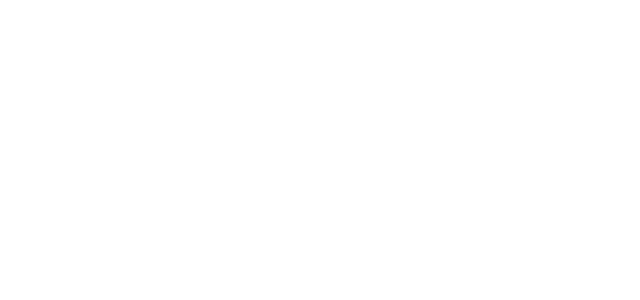
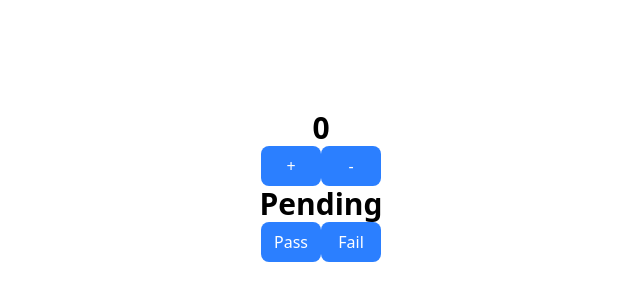
Before and after one commit to Savindi2002/crysta-beauty, a React (Vite) app in the folder crysta-beauty-frontend/: page /testing in a window 1280 px wide. Before the commit this address had no page. Shown: the part 214-514 px from the top of the page, without its empty margins (319-959 px from the left). Built offline with nearby package versions, Linux system fonts and the light colour scheme.

Commit message:
changed app.jsx

```diff
--- a/crysta-beauty-frontend/src/App.jsx
+++ b/crysta-beauty-frontend/src/App.jsx
@@ -2,6 +2,7 @@ import { BrowserRouter,Route,Routes } from 'react-router-dom';
 import './App.css'
 import LoginPage from './pages/loginPage';
 import AdminPage from './pages/AdminPage';
+import Testing from './pages/testing';
 
 
 function App() {
@@ -12,6 +13,7 @@ function App() {
       <Routes path="/">
       <Route path="/admin/*" element={<AdminPage/>}/>
       <Route path="/login" element={<LoginPage/>}/>
+      <Route path="/testing" element={<Testing/>}/>
       <Route path="/" element={<h1>Home</h1>}/>
       <Route path="/" element={<h1>404 Not Found</h1>}/>
 
--- a/crysta-beauty-frontend/src/pages/adminPage.jsx
+++ b/crysta-beauty-frontend/src/pages/adminPage.jsx
@@ -3,6 +3,7 @@ import { FaUsers } from 'react-icons/fa';
 import { FaWarehouse } from 'react-icons/fa';
 import { FaFileInvoiceDollar } from 'react-icons/fa6';
 export default  function AdminPage(){
+
     return(
         <div className="w-full h-screen bg-gray-200 flex p-2">
             <div className="h-full w-[300px] ">
--- a/crysta-beauty-frontend/src/pages/loginPage.jsx
+++ b/crysta-beauty-frontend/src/pages/loginPage.jsx
@@ -1,4 +1,14 @@
+import {useState} from "react"
 export default function LoginPage(){
+    const[email,setEmail]=useState("")
+    const[password,setPassword]=useState("")
+
+    function handlelogin(){
+        console.log("Login button clicked")
+    }
+
+
+
     return(
         <div className="w-full h-screen bg-[url(/loginpage.jpg)] bg-cover bg-center flex">
             <div className="w-[50%] h-full"></div>
@@ -7,7 +17,7 @@ export default function LoginPage(){
             <div className="w-[450px] h-[600px] backdrop-blur-xl shadow-xl rounded-xl"></div>
             <input className="w-[400px] h-[50px] border border-white rounded-xl text-center m-[5px]" type="email" placeholder="email"/>
                   <input className="w-[400px] h-[50px] border border-white rounded-xl text-center m-[5px]" type="passowrd" placeholder="password"/>
-                  <button className="w-[400px] h-[50px] bg-green-500 text-white rounded-xl cursor-pointer">Login</button>
+                  <button  onClick={handlelogin} className="w-[400px] h-[50px] bg-green-500 text-white rounded-xl cursor-pointer">Login</button>
 
         </div>
     )
--- /dev/null
+++ b/crysta-beauty-frontend/src/pages/testing.jsx
@@ -0,0 +1,38 @@
+import { useState } from "react";
+
+export default function Testing(){
+     const [number,setNumber]=useState(0)
+     const[status,setStatus]=useState("Pending")
+
+    function increment(){
+        let newValue=number+1;
+        setNumber(newValue)
+    }
+    function decrement(){
+       let newValue=number -1 ;
+       setNumber(newValue)
+
+    }
+    return(
+        <div className="w-full flex flex-col justify-center items-center h-screen">
+            <span className="text-3xl font-bold">{number}</span>
+            <div className="w-full  flex justify-center">
+               <button onClick={increment} className="bg-blue-500 text-white p-2 rounded-lg w-[60px] cursor-pointer">+</button>
+             <button  onClick={decrement} className="bg-blue-500 text-white p-2 rounded-lg w-[60px] cursor-pointer">-</button>
+        </div>
+
+         <span className="text-3xl font-bold">{status}</span>
+            <div className="w-full  flex justify-center">
+                <button onClick={()=>{
+                    setStatus("Passed")
+                }}
+               className="bg-blue-500 text-white p-2 rounded-lg w-[60px] cursor-pointer">Pass</button>
+             <button  onClick={
+                ()=>{
+                    setStatus("Failed")
+                }
+             } className="bg-blue-500 text-white p-2 rounded-lg w-[60px] cursor-pointer">Fail</button>
+        </div>
+        </div>
+    )
+}
```
